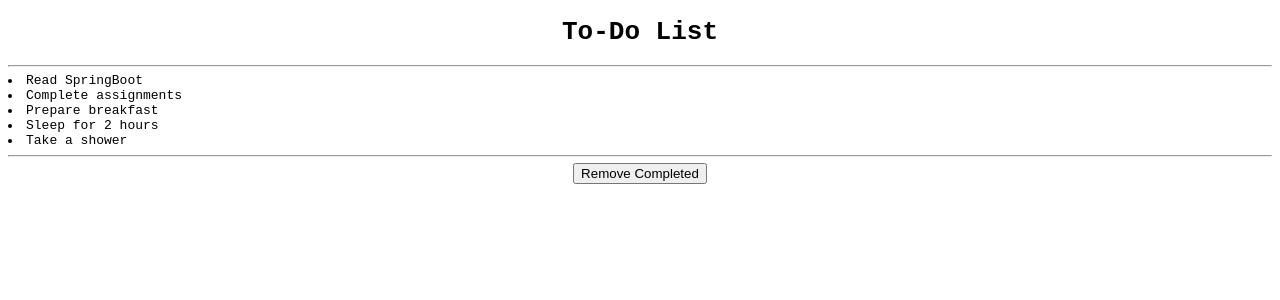
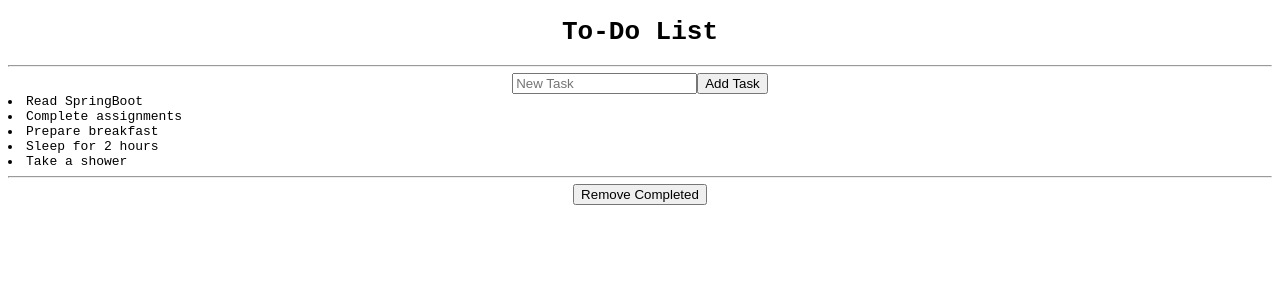
Before and after one commit to madhanmohans/ToDoApp-React, a React (Create React App) app: page / in a window 1280 px wide. Shown: the top 300 px of the page. Built offline with nearby package versions, Linux system fonts and the light colour scheme.

Commit message:
implemented add new task

```diff
--- a/src/App.js
+++ b/src/App.js
@@ -1,7 +1,8 @@
 import "./styles.css";
 import Header from "./components/Header";
 import ToDoList from "./components/ToDoList";
-import { useState, useTransition } from "react";
+import Form from "./components/Form";
+import { useState } from "react";
 
 export default function App() {
 
@@ -36,6 +37,10 @@
     setItemsList(newItemsList)
   }
 
+  function handleAddTask(newTask) {
+    setItemsList([...itemsList, { text: newTask, isDone: false}]);
+  }
+
   if(isListEmpty) status = "Nothing to do buddy. Sleep!";
 
   return (
@@ -43,6 +48,7 @@
       <Header />
       <hr />
       <span><i> {status} </i></span>
+      <Form onAddTask={handleAddTask}/>
       <div className="List">
         <ToDoList ToDoItemsList={itemsList} onItemClicked={handleItemClick} />
       </div>
--- /dev/null
+++ b/src/components/Form.js
@@ -0,0 +1,25 @@
+import { useState } from "react";
+
+export default function Form({onAddTask}) {
+    // Create a form (input field with a button) to add new tasks to the list.
+
+    const [newTask, setNewTask] = useState("");
+
+    function handleAddTask() {
+        if(newTask.trim() !== "") {
+            onAddTask(newTask);
+            setNewTask("");
+        }
+    }
+    return(
+        <>
+            <input
+                type="text"
+                value={newTask}
+                onChange={(e) => setNewTask(e.target.value)}
+                placeholder="New Task"
+                />
+            <button onClick={handleAddTask}>Add Task</button>
+        </>
+    )
+}
```
